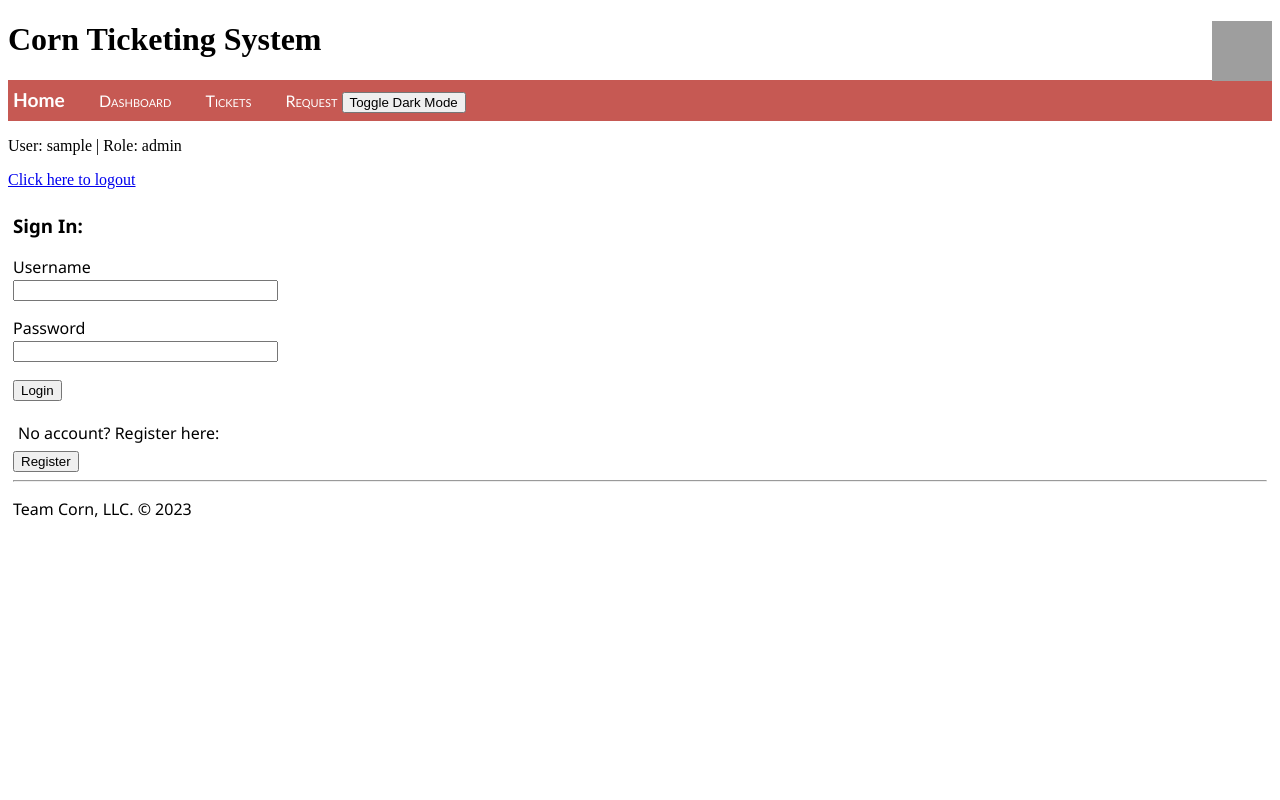
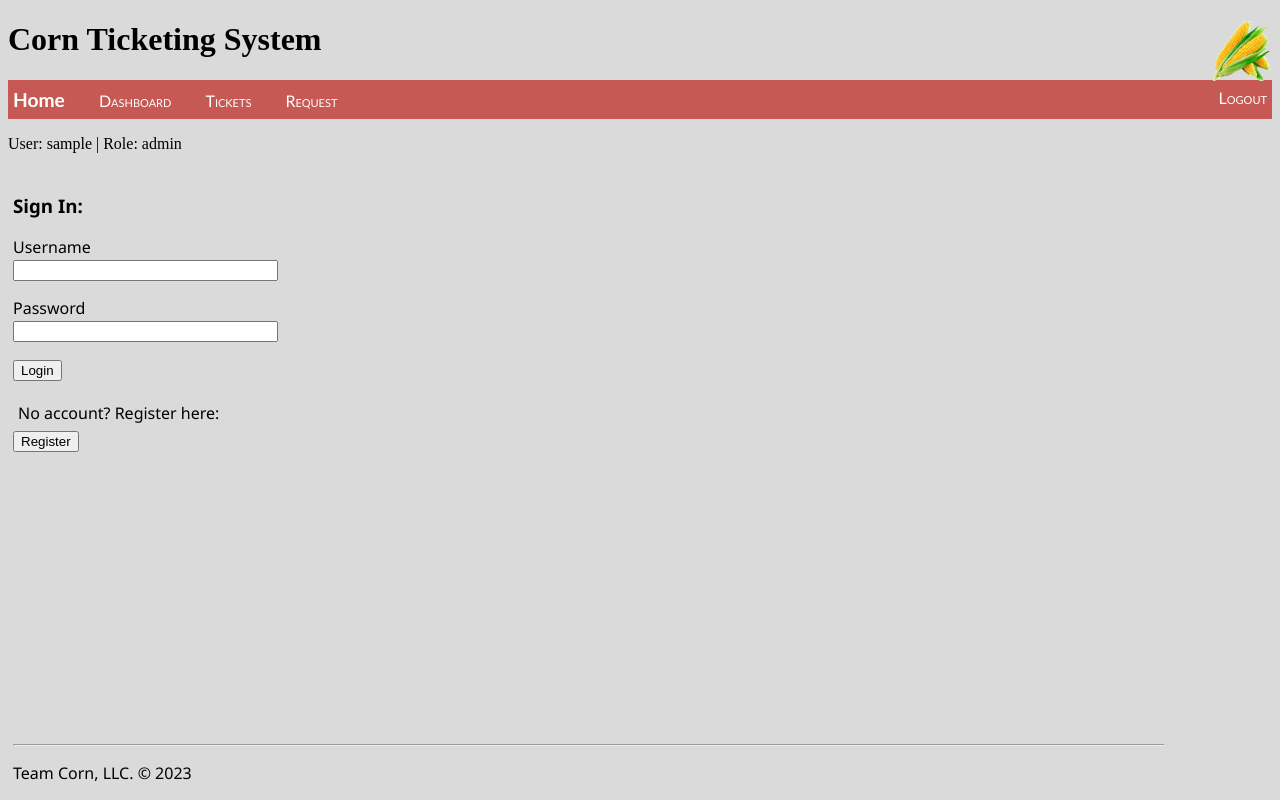
Before and after one commit to Isaac-rosdail/flask-site-csc470, a Flask app: a page that uses app/templates/layout.html in a window 1280 px wide. Run offline with Flask 3, Linux system fonts and the light colour scheme; the visitor is signed in with stand-in values (Sample User, id 1); grey boxes are pictures that could not be loaded.

Commit message:
General Format Changes
Changed the way dark/light mode changes the style. Changed the logout position to be a button. Fixed light mode colors. Fixed ticket table formatting

```diff
--- a/app/static/js/darkmode.js
+++ b/app/static/js/darkmode.js
@@ -3,16 +3,21 @@ const darkModeToggle = document.querySelector('#dark-mode-toggle');
 
 const enableDarkMode = () => {
     document.body.classList.add('dark-mode');
+    document.body.classList.remove('light-mode');
     localStorage.setItem('darkMode', 'enabled');
 };
 const disableDarkMode = () => {
     document.body.classList.remove('dark-mode');
+    document.body.classList.add('light-mode');
     localStorage.setItem('darkMode', null);
 };
 
 // Check on page load
 if(darkMode === 'enabled'){
     enableDarkMode();
+}
+else{
+    disableDarkMode();
 }
 // Check for button toggle
 darkModeToggle.addEventListener('click', () => {
--- a/app/static/site.css
+++ b/app/static/site.css
@@ -30,18 +30,56 @@
     padding: 5px;
     font-family:'Segoe UI', Tahoma, Geneva, Verdana, sans-serif;
 }
+table {
+    border-collapse: collapse;
+    width: 100%;
+}
 
-/* Ticket table(s) styles */
-table, td, th {
-    border: 1px solid black;
-    border-collapse: collapse;
+th, td {
     text-align: center;
+    padding: 8px;
 }
-th {
-    background-color: lightgrey;
-}
+
 /* Dark mode styles */
 .dark-mode {
-    background-color: black;
-    color: white;
+    background-color: rgb(43, 42, 42);
+    color: rgb(255, 255, 255);
+
+    table, td, th {
+        border: 1px solid black;
+        border-collapse: collapse;
+        text-align: center;
+        color: aliceblue;
+    }
+    th {
+        background-color: rgb(172, 171, 171);
+    }
+
+    tr:nth-child(even) {
+    background-color: #757474;
+    }
+    tr:nth-child(odd) {
+    background-color: #f3eeee;
+    }
 }
+
+.light-mode {
+    background-color: rgb(219, 218, 218);
+    color: rgb(0, 0, 0);
+
+    table, td, th {
+        border: 1px solid black;
+        border-collapse: collapse;
+        text-align: center;
+    }
+    th {
+        background-color: rgb(224, 216, 216);
+    }
+
+    tr:nth-child(even) {
+    background-color: #c9c6c6;
+    }
+    tr:nth-child(odd) {
+    background-color: #b3afaf;
+    }
+}
--- a/app/templates/dashboard.html
+++ b/app/templates/dashboard.html
@@ -2,5 +2,6 @@
 {% block title %} Dashboard {% endblock %}
 
 {% block content %}
+<h1>Welcome to Corn Ticketing System</h1>
 <img src="{{ url_for('static', filename='images/great_success.jpg') }}" alt="High five!">
 {% endblock %}
--- a/app/templates/layout.html
+++ b/app/templates/layout.html
@@ -4,31 +4,47 @@
         <meta charset="utf-8" />
         <title>{% block title %}Ticket System{% endblock %}</title>
         <link rel="stylesheet" type="text/css" href="{{ url_for('static', filename='site.css')}}" />
-
-        <img
-            align="right"
-            src="{{ url_for('static', filename='images/cworn.jpg') }}"
-            class="image"
-            width="60"
-            height="60"
-        />
+        <style>
+            footer {
+                position:absolute;
+                bottom:0px;
+                width: 90%;
+            }
+        </style>
     </head>
 
     <body>
         <title>Ticketing System</title>
-        <h1>Corn Ticketing System</h1>
+        <div>
+            <button id="dark-mode-toggle" aria-label="toggle dark mode" class="text-right"
+                style="
+                float: right;
+                padding: 0;
+                border: none;
+                background: none;
+                ">
+                <img
+                src="{{ url_for('static', filename='images/cworn.png') }}"
+                class="image"
+                width="60"
+                height="60"
+                />
+                </button>
+            <h1>Corn Ticketing System</h1>
+        </div>
+
+
         <div class="navbar">
             <a href="{{ url_for('home') }}" class="navbar-brand">Home</a>
             <a href="{{ url_for('dashboard') }}" class="navbar-item">Dashboard</a>
             <a href="{{ url_for('tickets') }}" class="navbar-item">Tickets</a>
             <a href="{{ url_for('submit_ticket') }}" class="navbar-item">Request</a>
-            <button id="dark-mode-toggle" aria-label="toggle dark mode" class="text-right">Toggle Dark Mode</button>
+            <a href="{{ url_for('logout') }}" class="navbar-item" style="float: right;">Logout</a>
         </div>
 
         <!-- Displays currently logged-in user & role, if any -->
         {% if current_user.is_authenticated %}
             <p>User: {{ current_user.username }} | Role: {{ current_user.role }}</p>
-            <a href="{{url_for('logout')}}">Click here to logout</a>
         {% else %}
             <p>Not signed in.</p>
         {% endif %}
@@ -45,8 +61,8 @@
         <div class="body-content">
             {% block content %}
             {% endblock %}
-            <hr/>
             <footer>
+                <hr/>
                 <p>Team Corn, LLC. &copy; 2023</p>
             </footer>
         </div>
```
Also changed, not shown: app/static/images/cworn.png (added), 2 other files.
